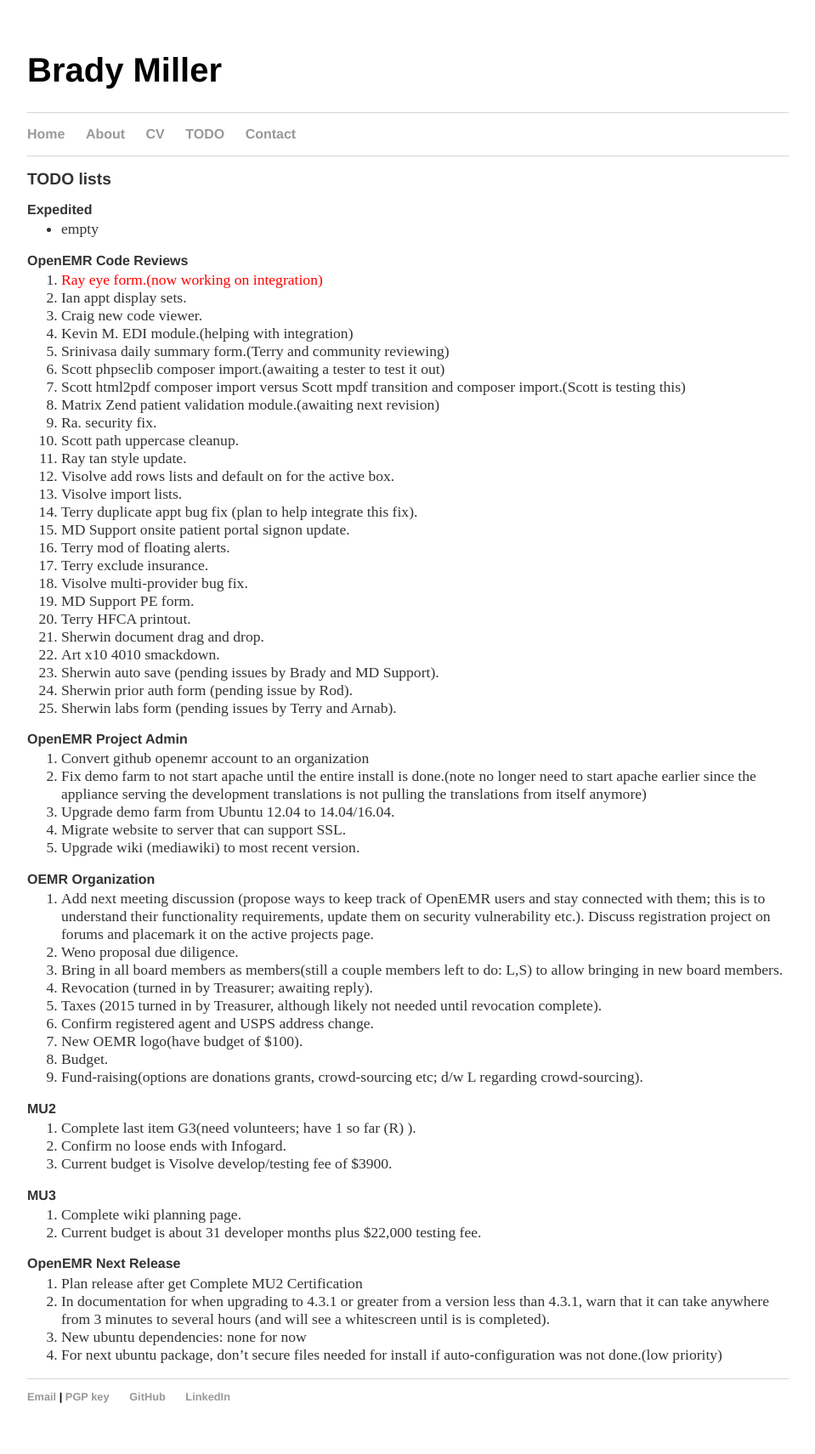
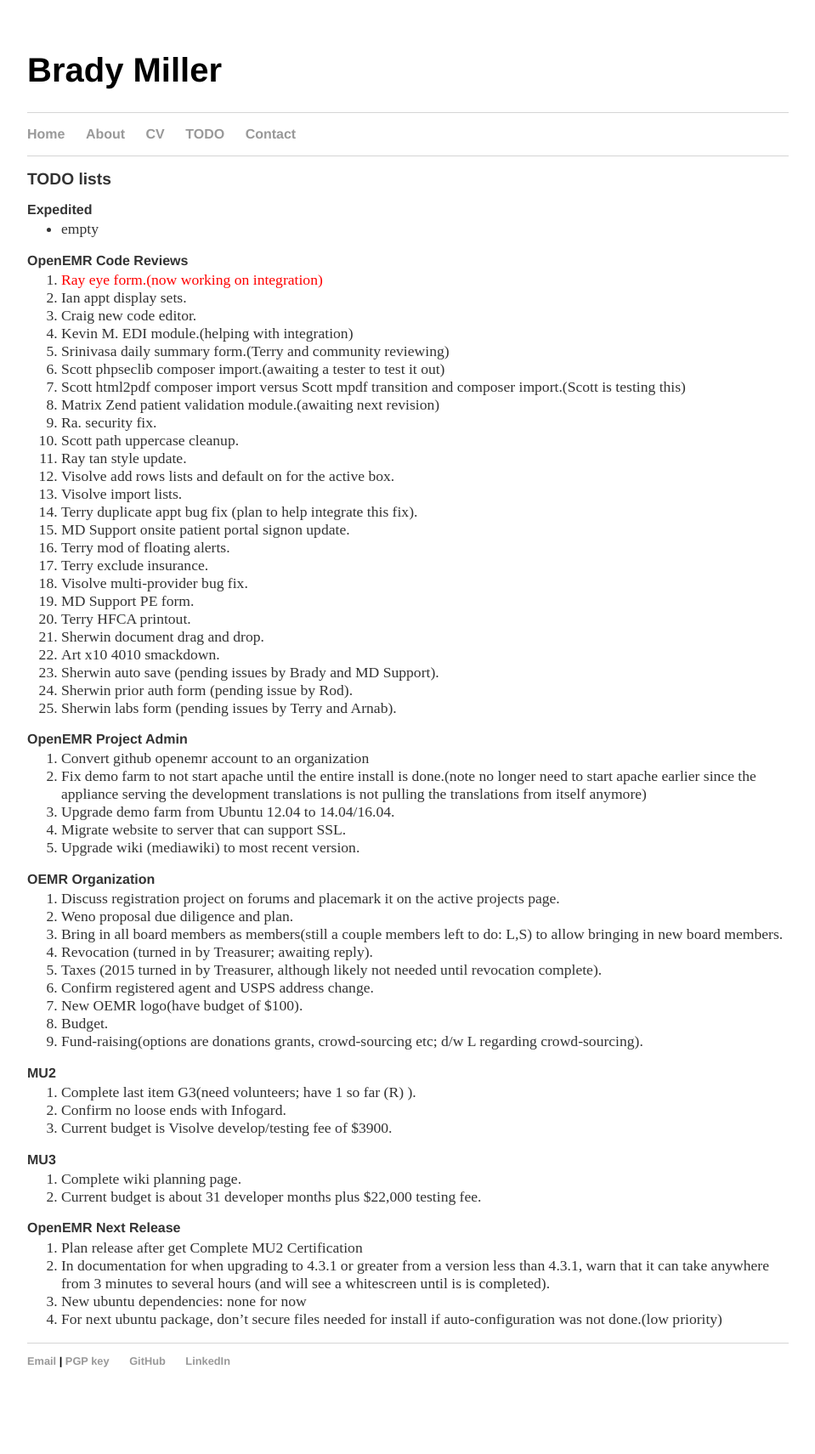
Before and after one commit to bradymiller/bradymiller.github.io, a Jekyll site: the page built from todo/index.md, in a window 1280 px wide. Shown: the whole page at 85% size, without its empty margins (160-1119 px from the left). Built offline with Jekyll 4.4.1, drawn with Linux system fonts in a browser that asks for light colours; after the commit the page ends 1669 px from its top, so only the background shows below that.

Commit message:
Update todo list

```diff
--- a/todo/index.md
+++ b/todo/index.md
@@ -9,7 +9,7 @@
 ### OpenEMR Code Reviews
 1. <span style="color: red">Ray eye form.(now working on integration)</span>
 1. Ian appt display sets.
-1. Craig new code viewer.
+1. Craig new code editor.
 1. Kevin M. EDI module.(helping with integration)
 1. Srinivasa daily summary form.(Terry and community reviewing)
 1. Scott phpseclib composer import.(awaiting a tester to test it out)
@@ -41,9 +41,8 @@
 1. Upgrade wiki (mediawiki) to most recent version.
 
 ### OEMR Organization
-1. Add next meeting discussion (propose ways to keep track of OpenEMR users and stay connected with them;
-this is to understand their functionality requirements, update them on security vulnerability etc.). Discuss registration project on forums and placemark it on the active projects page.
-1. Weno proposal due diligence.
+1. Discuss registration project on forums and placemark it on the active projects page.
+1. Weno proposal due diligence and plan.
 1. Bring in all board members as members(still a couple members left to do: L,S) to allow bringing in new board members.
 1. Revocation (turned in by Treasurer; awaiting reply).
 1. Taxes (2015 turned in by Treasurer, although likely not needed until revocation complete).
```
